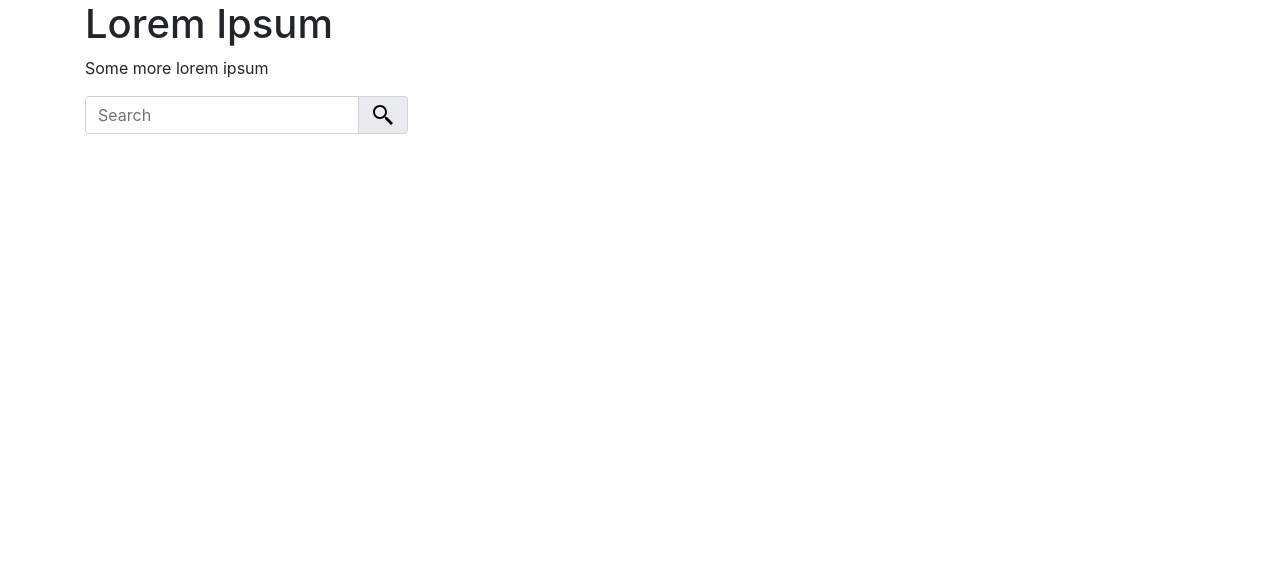
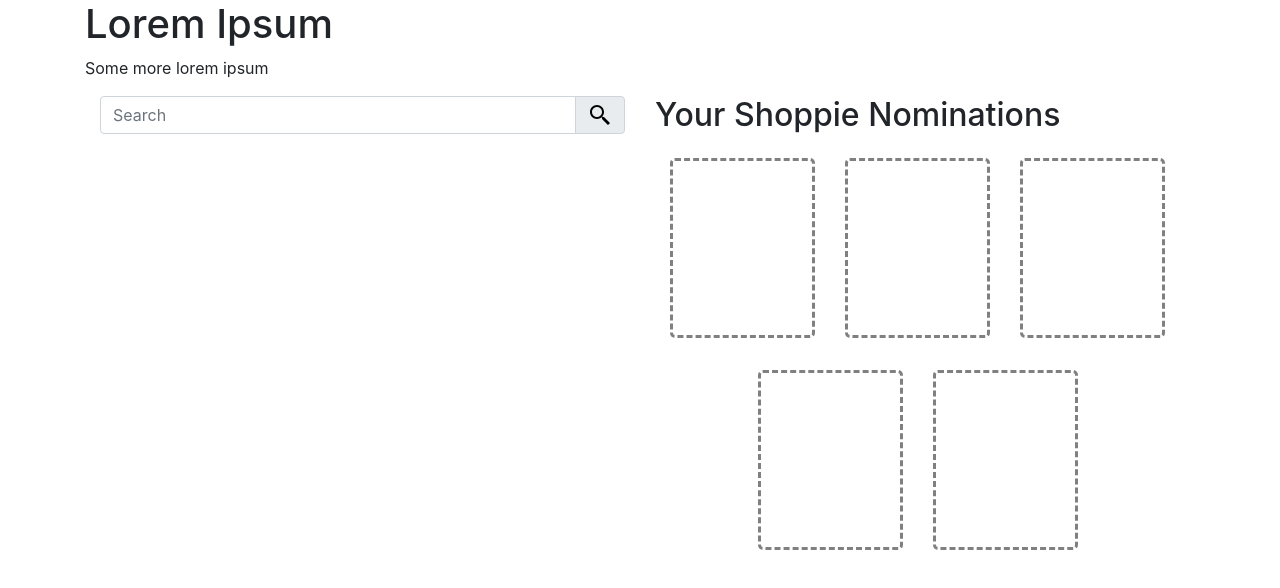
Before and after one commit to bqin01/shopify-challenge-2021, a React (Create React App) app: page / in a window 1280 px wide. Shown: the top 588 px of the page. Built offline with nearby package versions, Linux system fonts and the light colour scheme; no server answers.

Commit message:
nominations framework + bootstrap columnization

```diff
--- a/src/App.css
+++ b/src/App.css
@@ -43,6 +43,7 @@
 .film-title
 {
   margin: 0;
+  font-weight: 600;
   font-size: 1.5em;
 }
 .film-year
@@ -66,7 +67,7 @@
   display: block;
   margin-left: auto;
   margin-right: auto;
-  width: 200px;
+  width: 180px;
 }
 .imdb-link:hover
 {
@@ -82,8 +83,6 @@
 }
 .ratings
 {
-  display: flex;
-  flex-direction: row;
   justify-content: center;
 }
 .left-display .right-display
@@ -101,24 +100,23 @@
 }
 .rating-vert img
 {
-  width: 75px;
+  width: 60px;
 }
 .rating-vert
 {
-  margin: 20px;
   display: flex;
   flex-direction: column;
   align-items: center;
 }
 .rating-hori img
 {
-  width: 50px;
+  width: 40px;
 }
 .rating-hori
 {
-  margin: 10px;
   display: flex;
   flex-direction: row;
+  justify-content: center;
   align-items: center;
 }
 .display
@@ -134,3 +132,35 @@
   font-weight: bold;
   -webkit-text-stroke: 1px #998600;
 }
+.ratings
+{
+  padding: 15px;
+}
+
+/* NOMINATIONS */
+
+.nomination
+{
+  display: block;
+  margin-left: auto;
+  margin-right: auto;
+  border-radius: 5px;
+  position: relative;
+  width: 100%;
+  max-width: 160px;
+  padding-top: 120%;
+  padding-top: min(120%, 192px);
+  border: 3px dashed gray;
+}
+.nominations
+{
+  max-width: 600px;
+}
+.nom-holder
+{
+  margin: 1rem 0 1rem 0;
+}
+.nomination-empty
+{
+
+}
--- a/src/App.js
+++ b/src/App.js
@@ -3,6 +3,7 @@
 import InteractiveCard from "./components/InteractiveCard.js";
 import SearchBox from "./components/MovieSearch.js";
 import Details from "./components/Details.js";
+import Nominations from './components/Nominations.js';
 import Config from './config.json';
 import './App.css';
 
@@ -37,11 +38,14 @@
         </h1>
         <p>Some more lorem ipsum</p>
         <div className="container">
-          <div className = "row">
-              <SearchBox
-                updateDetails = {this.updateDetails}
-                currentSelection = {this.state.currentID}
-              />
+          <div className = "d-flex flex-row-reverse row">
+            <Nominations
+            />
+            <SearchBox
+              updateDetails = {this.updateDetails}
+              currentSelection = {this.state.currentID}
+
+            />
           </div>
           <Details
             toDisplay = {this.state.hasDetails}
--- a/src/components/Details.js
+++ b/src/components/Details.js
@@ -78,18 +78,18 @@
       }
       return (
         <div className = "row display">
-          <div className = "left-display col-md-3">
+          <div className = "left-display col-lg-3 container">
             <img
               className = "film-banner"
               alt = {"Poster for " + this.props.data["Title"]}
               src = {(this.props.data["Poster"] === "N/A" ? NoImage : this.props.data["Poster"]) || NoImage}
             />
-            <div className = "ratings">
-              <div className = "rating rating-vert">
+            <div className = "ratings row">
+              <div className = "rating rating-vert col-sm-6">
                 <img alt = "IMBD" src = {LogoIMBD}/>
                 <span>{ratings[0] === "N/A" ? this.props.data["imdbRating"] : ratings[0]}</span>
               </div>
-              <div>
+              <div className = "col-sm-6">
                 <div className = "rating rating-hori">
                   <img alt = "Rotten Tomatoes" src = {LogoRT}/>
                   <span>{ratings[1]}</span>
@@ -101,11 +101,11 @@
               </div>
             </div>
           </div>
-          <div className = "right-display col-md-9">
-            <div className = "force-hori">
-              <h4 className = "film-title">{this.props.data["Title"]}</h4>
+          <div className = "right-display col-lg-9">
+            <span>
+              <span className = "film-title">{this.props.data["Title"]}</span>
               <span className = "film-year">({this.props.data["Year"]})</span>
-            </div>
+            </span>
             <Director director = {this.props.data["Director"]}/>
             <Plot plot = {this.props.data["Plot"]}/>
             <Awards awards = {this.props.data["Awards"]}/>
--- a/src/components/InteractiveCard.js
+++ b/src/components/InteractiveCard.js
@@ -25,10 +25,10 @@
     return (
       <div className = "card">
         <div className = {cardClassName} onClick = {() => this.props.displayDetails(this.props.imdbID)}>
-          <div className = "force-hori">
-            <h4 className = "film-title">{this.props.title}</h4>
-            <p className = "film-year">({this.props.year})</p>
-          </div>
+          <span>
+            <span className = "film-title">{this.props.title}</span>
+            <span className = "film-year">({this.props.year})</span>
+          </span>
         </div>
       </div>
     );
--- a/src/components/MovieSearch.js
+++ b/src/components/MovieSearch.js
@@ -31,7 +31,7 @@
             onKeyPress = {this.handleKeyPress}>
           </input>
           <div className="input-group-append" onClick = {this.props.handler}>
-            <span className ="input-group-text amber lighten-3 height-cap"><img alt = "Search" src = {SearchIcon}
+            <span className ="input-group-text height-cap"><img alt = "Search" src = {SearchIcon}
                 aria-hidden="true" id = "search-icon"></img></span>
           </div>
         </div>
@@ -95,7 +95,7 @@
   render()
   {
     return (
-      <div>
+      <div className = "col-lg-6">
         <SearchQuery handler = {this.beginSearch}/>
         <SearchResults
           hasQueried = {this.state.hasQueried}
--- /dev/null
+++ b/src/components/Nominations.js
@@ -0,0 +1,43 @@
+import React from 'react';
+
+class Nominations extends React.Component
+{
+  render ()
+  {
+    return (
+      <div className = "col-lg-6">
+        <h2>Your Shoppie Nominations</h2>
+        <div className = "nominations container">
+          <div className = "row">
+            <div className = "col-sm-4 nom-holder"> {/* Nomination 1 */}
+              <div className = "nomination">
+              </div>
+            </div>
+            <div className = "col-sm-4 nom-holder"> {/* Nomination 2 */}
+              <div className = "nomination">
+              </div>
+            </div>
+            <div className = "col-sm-4 nom-holder"> {/* Nomination 3 */}
+              <div className = "nomination">
+              </div>
+            </div>
+          </div>
+          <div className = "row">
+            <div className = "col-sm-2"></div>
+            <div className = "col-sm-4 nom-holder">  {/* Nomination 4 */}
+              <div className = "nomination">
+              </div>
+            </div>
+            <div className = "col-sm-4 nom-holder">  {/* Nomination 5 */}
+              <div className = "nomination">
+              </div>
+            </div>
+            <div className = "col-sm-2"></div>
+          </div>
+        </div>
+      </div>
+    );
+  }
+}
+
+export default Nominations;
```
Also changed, not shown: 1 other file (tests, documents, lock files or other folders).
